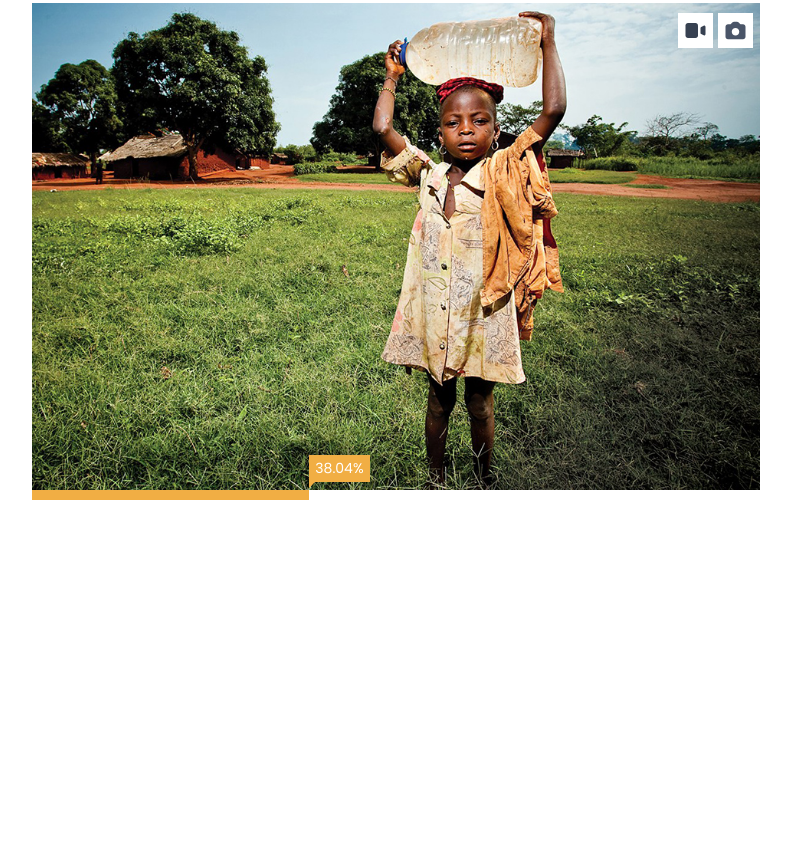
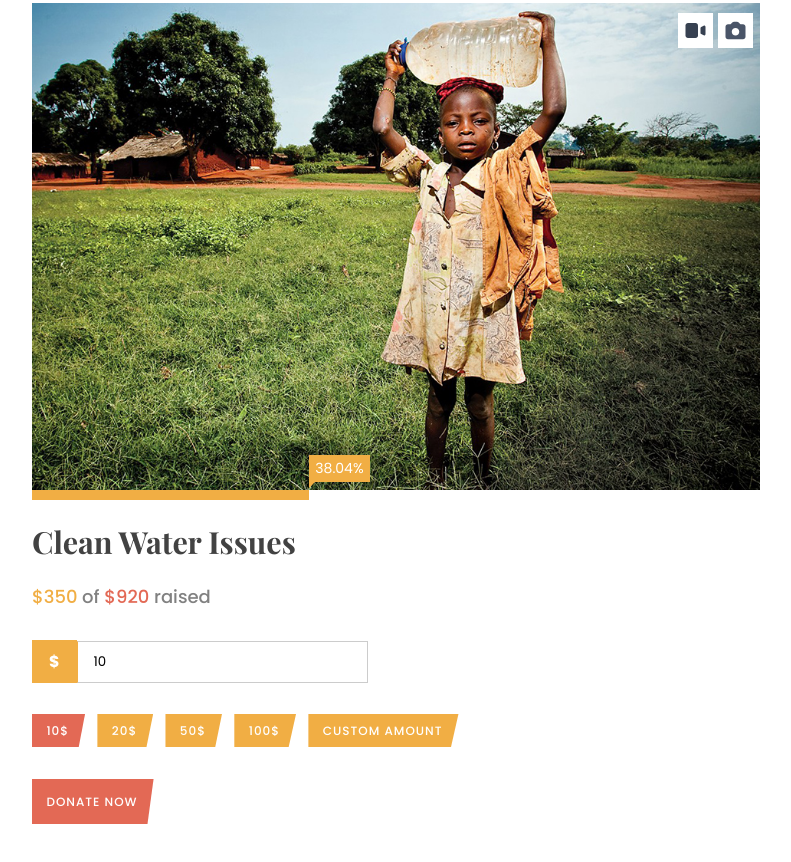
Before and after one commit to Ghidyon/oxipitan-landing-page, a plain HTML site: page index.html in a window 1280 px wide. Shown: the part 444-1306 px from the top of the page, without its empty margins (48-839 px from the left). Before the commit the page ends 992 px from the top, so only its background shows below. Drawn offline with nearby package versions, Linux system fonts and the light colour scheme.

Commit message:
added section buttons

```diff
--- a/index.html
+++ b/index.html
@@ -64,6 +64,7 @@
     </header>
 
     <section>
+        <div>
             <article>
                 <img src="images/donate-5.jpg" alt="">
                 <div></div>
@@ -71,9 +72,31 @@
                 <a><img src="images/heroicons/video-camera.svg" alt=""></a>
             </article>
 
+            <h3>Clean Water Issues</h3>
+
+            <p><span class="orange">$350</span> of <span class="red">$920</span> raised</p>
+            <p>
+                <span>$</span>
+                <input type="text" value="10">
+            </p>
+
+            <button>10$</button>
+            <button>20$</button>
+            <button>50$</button>
+            <button>100$</button>
+            <button>custom amount</button>
+
+            <div>
+                <button class="section-button">donate now</button>
+            </div>
+        </div>
+
+        <div>
             <aside>
 
             </aside>
+        </div>
+
     </section>
 </body>
 
--- a/style.css
+++ b/style.css
@@ -56,9 +56,12 @@ nav ul li a img {
     height: 15px;
 }
 
-.nav-button {
+.nav-button, .section-button {
     height: 45px;
     padding: 0 40px 0 30px;
+}
+
+.nav-button {
     margin-left: 1rem;
 }
 
@@ -88,27 +91,31 @@ section {
     font-family: Poppins;
 }
 
-section article {
+section div:nth-of-type(1) {
     width: 65%;
-    position: relative;
 }
 
 section aside {
     margin-left: 1rem;
 }
 
-section article img {
+section div:nth-of-type(1) article {
+    position: relative;
     width: 100%;
 }
 
-section article div {
+section div:nth-of-type(1) article img {
+    width: 100%;
+}
+
+section div:nth-of-type(1) article div {
     background: #f1ae44;
     width: 38.04%;
     height: 10px;
     margin-top: -.4rem;
 }
 
-section article div::after {
+section div:nth-of-type(1) article div::after {
     position: absolute;
     content: '38.04%';
     text-align: center;
@@ -121,7 +128,7 @@ section article div::after {
     bottom: 18px;
 }
 
-section article div::before {
+section div:nth-of-type(1) article div::before {
     position: absolute;
     content: '';
     left: 38.04%;
@@ -130,7 +137,7 @@ section article div::before {
     border-left-color: #f1ae44;
 }
 
-section article a {
+section div:nth-of-type(1) article a {
     display: inline-block;
     position: absolute;
     content: '';
@@ -140,15 +147,84 @@ section article a {
     height: 25px;
 }
 
-section article a:nth-of-type(1) {
+section div:nth-of-type(1) article a:nth-of-type(1) {
     right: 1%;
     top: 10px;
 }
 
-section article a:nth-of-type(2) {
+section div:nth-of-type(1) article a:nth-of-type(2) {
     right: 6.5%;
     top: 10px;
 }
-section article a img {
+section div:nth-of-type(1) article a img {
     width: 100%;
 }
+
+section div h3 {
+    font-family: 'Playfair Display';
+    font-size: 30.5px;
+    padding: 1.3rem 0;
+}
+
+section div p:first-of-type {
+    font-weight: 500;
+    font-size: 18px;
+    color: #818181;
+}
+
+section div p .orange {
+    color: #f1ae44;
+}
+
+section div p .red {
+    color: #E36955;
+}
+
+section div p:last-of-type {
+    height: 40px;
+    display: flex;
+    align-items: center;
+    margin: 2rem 0;
+}
+
+section div p:last-of-type span {
+    display: inline-block;
+    background: #f1ae44;
+    border: 1px solid #f1ae44;
+    padding: .5rem 1rem;
+    font-size: 16px;
+    font-weight: 700;
+    color: white;
+}
+
+section div p:last-of-type input {
+    height: 100%;
+    border: 1px solid #cccccc;
+    border-left-color: #f1ae44;
+    font-family: Poppins;
+    padding: 0 1rem;
+    outline: none;
+}
+
+/* section div p:last-of-type input:focus {
+    border: 1px solid #f2f0ec;
+} */
+
+section div:nth-of-type(1) > button {
+    background: #f1ae44;
+    padding: .5rem 1rem .45rem .9rem;
+    font-size: 12px;
+    margin-right: .5rem;
+    margin-bottom: 2rem;
+    clip-path: polygon(0 0, 100% 0, 88% 100%, 0% 100%);
+}
+
+section div:nth-of-type(1) > button:last-of-type {
+    clip-path: polygon(0 0, 100% 0, 95% 100%, 0% 100%);
+}
+
+section div:nth-of-type(1) > button:first-of-type {
+    background: #E36955;
+}
+
+section div:nth-of-type(1) div
```
Lines whose indentation alone changed are shown as unchanged.
